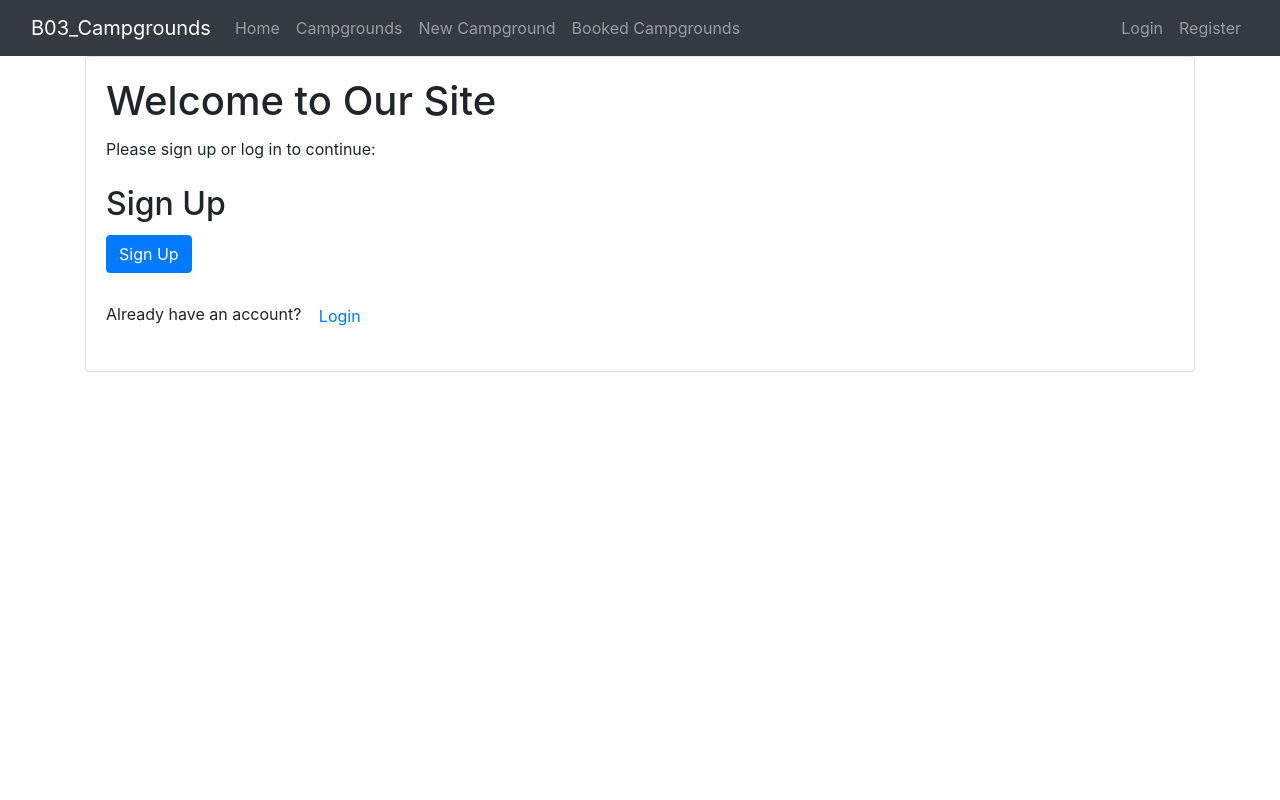
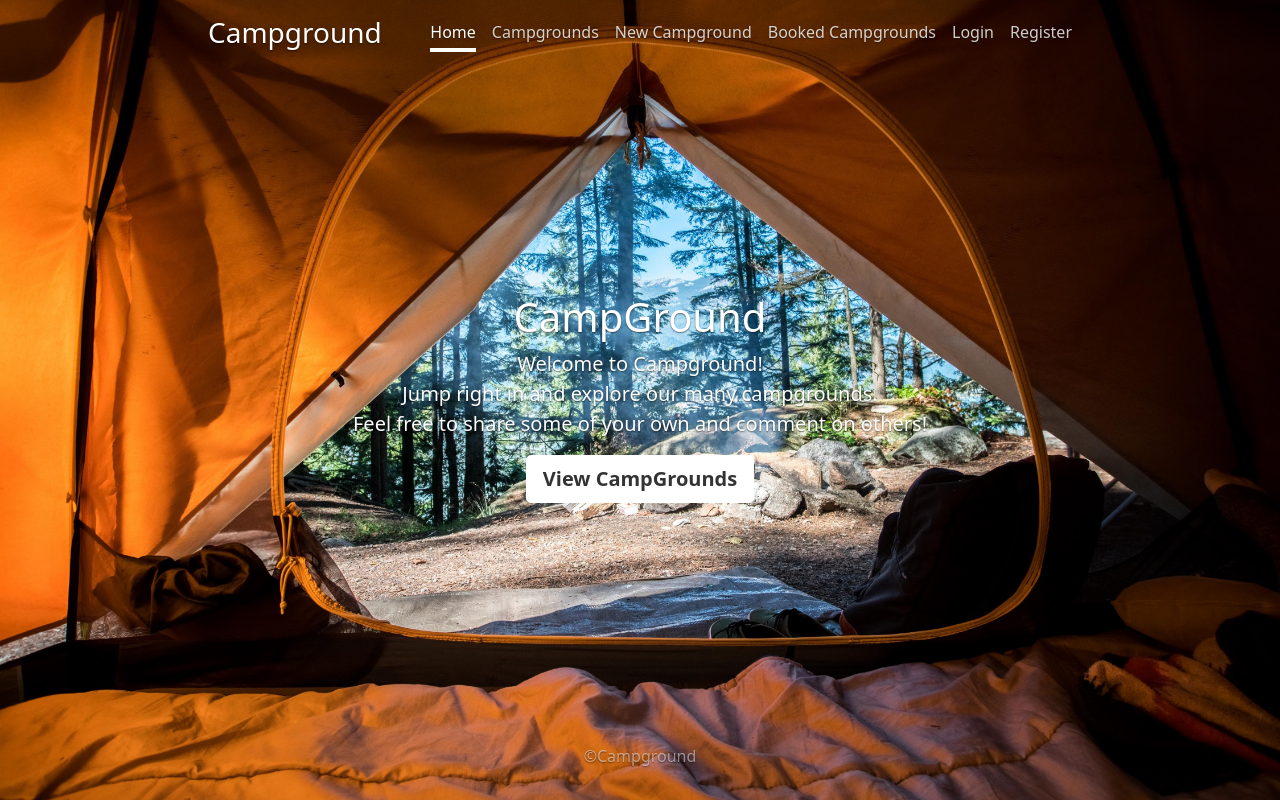
Before and after one commit to saiidhanna21/B02-Campgrounds-Django, a Django app: page / in a window 1280 px wide. Run offline with Django 5.2, Linux system fonts and the light colour scheme; some libraries are stand-ins or nearby versions.

Commit message:
Added Home Page

```diff
--- /dev/null
+++ b/campgrounds/static/css/home.css
@@ -0,0 +1,34 @@
+body {
+	height: 100vh;
+	background-image: url(../images/HomeCamp.jpg);
+	background-repeat: no-repeat;
+	background-size: cover;
+	background-position: center;
+	text-shadow: 0 0.05rem 0.1rem rgba(0, 0, 0, 0.5);
+}
+.cover-container {
+	max-width: 70vw;
+}
+
+.nav-link {
+	padding: 0.25rem 0;
+	font-weight: 500;
+	color: rgba(255, 255, 255, 0.8);
+	margin-left: 1rem;
+	border-bottom: 0.25rem solid transparent;
+}
+.nav-link:hover {
+	color: rgba(255, 255, 255, 0.8);
+	border-bottom-color: rgba(255, 255, 255, 0.8);
+}
+
+.nav-link.active {
+	color: white;
+	border-bottom-color: white;
+}
+.btn-secondary,
+.btn-secondary:hover {
+	color: #333;
+	font-weight: bold;
+	text-shadow: none;
+}
--- a/campgrounds/templates/home.html
+++ b/campgrounds/templates/home.html
@@ -1,38 +1,68 @@
-{% extends 'base.html' %}
+{% load static %}
+<!DOCTYPE html>
+<html lang="en">
+	<head>
+		<meta charset="UTF-8" />
+		<meta name="viewport" content="width=device-width, initial-scale=1.0" />
+		<title>Campground</title>
+		<link
+			rel="stylesheet"
+			href="https://stackpath.bootstrapcdn.com/bootstrap/5.0.0-alpha1/css/bootstrap.min.css"
+			integrity="sha384-r4NyP46KrjDleawBgD5tp8Y7UzmLA05oM1iAEQ17CSuDqnUK2+k9luXQOfXJCJ4I"
+			crossorigin="anonymous" />
+		<link rel="stylesheet" href="{% static 'css/home.css' %}" />
+	</head>
+	{%block content%}
+	<body class="d-flex text-center text-white bg-dark">
+		<div class="cover-container d-flex w-100 h-100 p-3 mx-auto flex-column">
+			<header class="mb-auto">
+				<div>
+					<h3 class="float-md-left mb-0">Campground</h3>
+					<nav class="nav nav-masthead justify-content-center float-md-right">
+						<a class="nav-link active" href="{% url 'home' %}">Home</a>
+						<a class="nav-link" href="{% url 'campgrounds' %}">Campgrounds</a>
+						<a class="nav-link" href="{% url 'addCampground' %}"
+							>New Campground</a
+						>
+						<a href="{% url 'bookedCampgrounds' %}" class="nav-link"
+							>Booked Campgrounds</a
+						>
 
-{% block title %}
-    Home
-{% endblock title %}
+						{% if user.is_authenticated %}
+						<a href="{% url 'logout' %}" class="nav-link">Logout</a>
+						{% else %}
+						<a href="{% url 'login' %}" class="nav-link">Login</a>
+						<a href="{% url 'signup' %}" class="nav-link">Register</a>
+						{% endif %}
+					</nav>
+				</div>
+			</header>
+			<main class="px-3">
+				<h1>CampGround</h1>
+				<p class="lead">
+					Welcome to Campground! <br />
+					Jump right in and explore our many campgrounds. <br />
+					Feel free to share some of your own and comment on others!
+				</p>
+				<a
+					href="{%url 'campgrounds'%}"
+					class="btn btn-lg btn-secondary font-weight-bold border-white bg-white"
+					>View CampGrounds</a
+				>
+			</main>
+			<footer class="mt-auto text-white-50">
+				<p>&copy;Campground</p>
+			</footer>
+		</div>
 
-{% block content %}
-<div class="container">
-    {% if user.is_authenticated %}
-        <div class="card">
-            <div class="card-body">
-                <h1 class="card-title">Welcome, {{ user.username }}!</h1>
-                <ul class="list-unstyled">
-                    <li><a href="{% url 'campgrounds' %}" class="btn btn-primary btn-block">Campgrounds</a></li>
-                    <li><a href="{% url 'bookedCampgrounds' %}" class="btn btn-primary btn-block">Booked Campgrounds</a></li>
-                    <li><a href="{% url 'logout' %}" class="btn btn-danger btn-block">Logout</a></li>
-                </ul>
-            </div>
-        </div>
-    {% else %}
-        <div class="card">
-            <div class="card-body">
-                <h1 class="card-title">Welcome to Our Site</h1>
-                <p class="mb-4">Please sign up or log in to continue:</p>
-                <div>
-                    <h2 class="card-title">Sign Up</h2>
-                    <form action="{% url 'signup' %}" method="post">
-                        {% csrf_token %}
-                        {{ signup_form.as_p }}
-                        <button type="submit" class="btn btn-primary">Sign Up</button>
-                    </form>
-                    <p class="mt-4">Already have an account? <a href="{% url 'login' %}" class="btn btn-link">Login</a></p>
-                </div>
-            </div>
-        </div>
-    {% endif %}
-</div>
-{% endblock content %}
+		<script
+			src="https://cdn.jsdelivr.net/npm/@popperjs/core@2.11.6/dist/umd/popper.min.js"
+			integrity="sha384-oBqDVmMz9ATKxIep9tiCxS/Z9fNfEXiDAYTujMAeBAsjFuCZSmKbSSUnQlmh/jp3"
+			crossorigin="anonymous"></script>
+		<script
+			src="https://cdn.jsdelivr.net/npm/bootstrap@5.2.2/dist/js/bootstrap.min.js"
+			integrity="sha384-IDwe1+LCz02ROU9k972gdyvl+AESN10+x7tBKgc9I5HFtuNz0wWnPclzo6p9vxnk"
+			crossorigin="anonymous"></script>
+	</body>
+</html>
+{%endblock content%}
--- a/project_campgrounds/settings.py
+++ b/project_campgrounds/settings.py
@@ -121,7 +121,7 @@ USE_TZ = True
 # Static files (CSS, JavaScript, Images)
 # https://docs.djangoproject.com/en/5.0/howto/static-files/
 
-STATIC_URL = '/static/'
+STATIC_URL = 'static/'
 MEDIA_ROOT = '/media/'
 
 # Define the directory where Django will look for static files during development
```
Also changed, not shown: campgrounds/static/images/HomeCamp.jpg (added), db.sqlite3.
